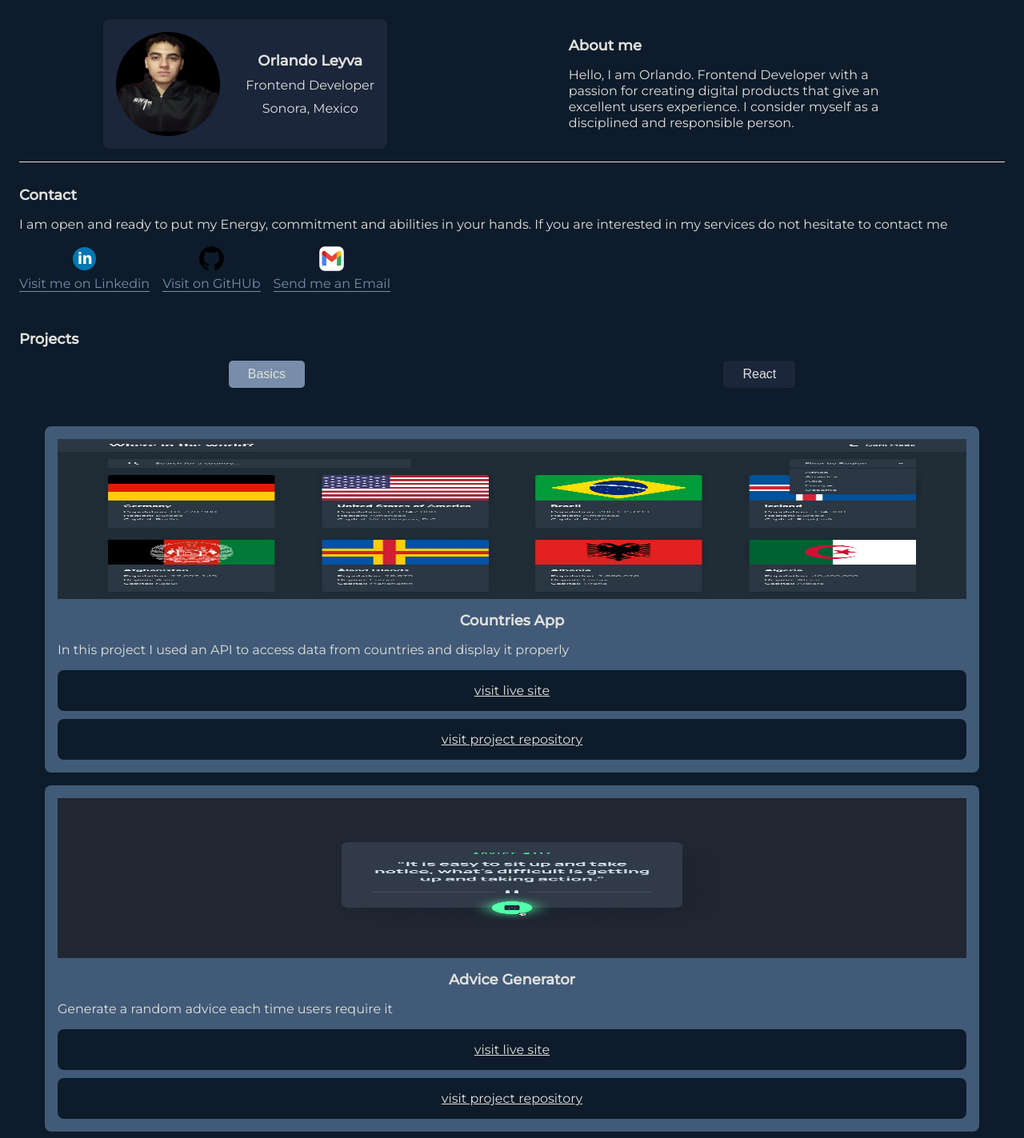
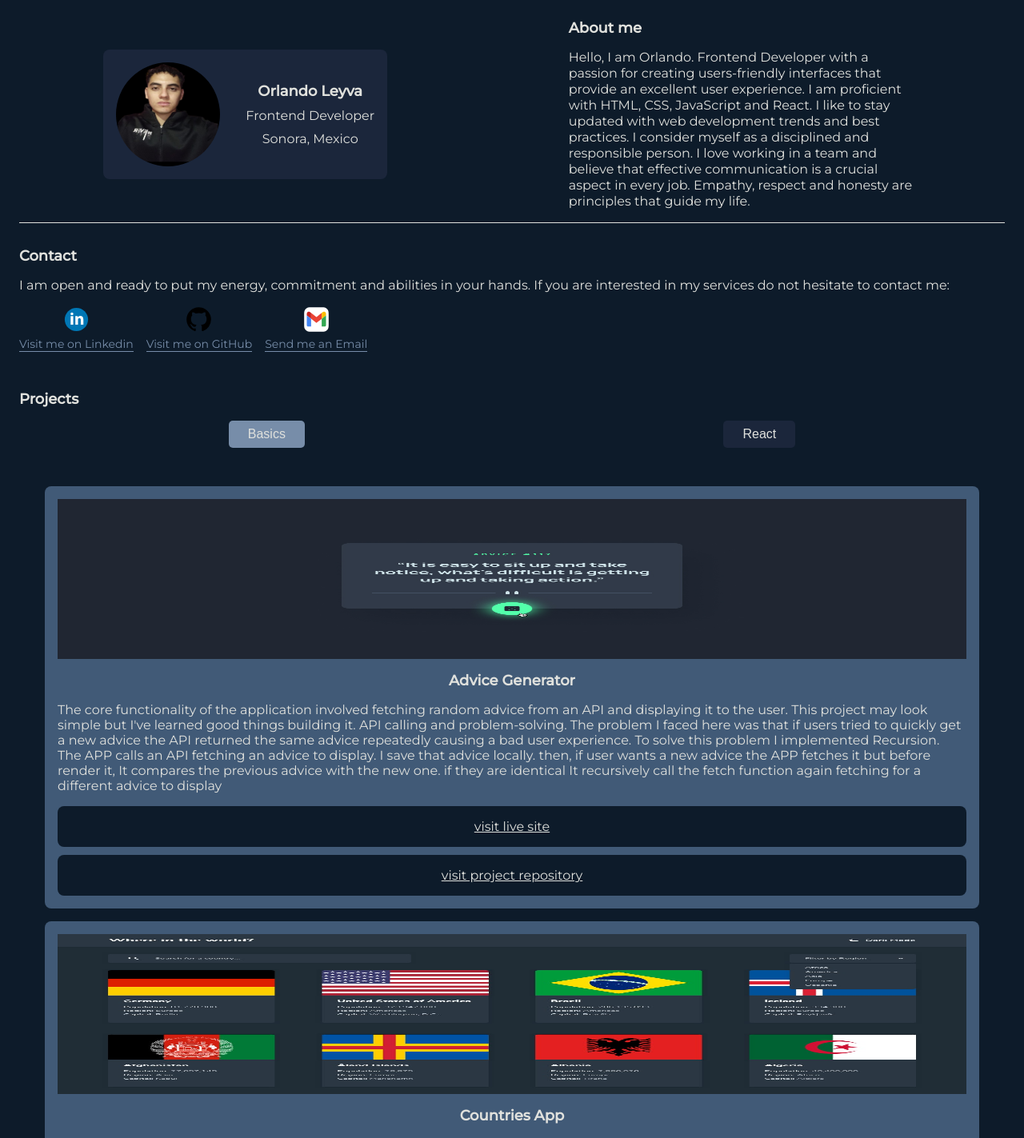
Before and after one commit to OrlandoLeyva/Portfolio, a React (Vite) app: page / in a window 1280 px wide. Shown: the top 1423 px of the page at 80% size. Built offline with nearby package versions, Linux system fonts and the light colour scheme.

Commit message:
form data

```diff
--- a/src/App.jsx
+++ b/src/App.jsx
@@ -13,7 +13,7 @@ function App() {
             <main className=''>
                 <section className='contact-section'>
                     <h2>Contact</h2>
-                    I am open and ready to put my Energy, commitment and abilities in your hands. If you are interested in my services do not hesitate to contact me
+                    I am open and ready to put my energy, commitment and abilities in your hands. If you are interested in my services do not hesitate to contact me:
                     <div className='contacts-container'>
                         <Contact
                             to='https://www.linkedin.com/in/orlando-leyva/'
@@ -25,7 +25,7 @@ function App() {
                         <Contact
                             to='https://github.com/OrlandoLeyva'
                             icon={githubIcon}
-                            text='Visit on GitHUb'
+                            text='Visit me on GitHub'
                             account='github'
                         />
 
--- a/src/components/Header.jsx
+++ b/src/components/Header.jsx
@@ -14,7 +14,7 @@ export default function Header(){
             <div className="about">
                 <h2>About me</h2>
                 <p>
-                    Hello, I am Orlando. Frontend Developer with a passion for creating digital products that give an excellent users experience. I consider myself as a  disciplined and responsible person.
+                    Hello, I am Orlando. Frontend Developer with a passion for creating users-friendly interfaces that provide an excellent user experience. I am proficient with HTML, CSS, JavaScript and React. I like to stay updated with web development trends and best practices. I consider myself as a disciplined and responsible person. I love working in a team and believe that effective communication is a crucial aspect in every job. Empathy, respect and honesty are principles that guide my life.
                 </p>
             </div>
         </header>
--- a/src/data.js
+++ b/src/data.js
@@ -3,12 +3,23 @@ import countriesPoster from './assets/images/countries-poster.jpg'
 import advicePoster from './assets/images/advice-app.poster.jpg'
 import shortlyPoster from './assets/images/shortly-poster.png'
 import quizzicalPoster from './assets/images/quizzical-poster.png'
+import formPoster from './assets/images/form-poster.jpg'
 
 export default [
+
+    {
+        name: 'Advice Generator',
+        description: "The core functionality of the application involved fetching random advice from an API and displaying it to the user. This project may look simple but I've learned good things building it. API calling and problem-solving. The problem I faced here was that if users tried to quickly get a new advice the API returned the same advice repeatedly causing a bad user experience. To solve this problem I implemented Recursion. The APP calls an API fetching an advice to display. I save that advice locally. then, if user wants a new advice the APP fetches it but before render it, It compares the previous advice with the new one. if they are identical It recursively call the fetch function again fetching for a different advice to display",
+        poster: advicePoster,
+        type: 'basic',
+        site: 'https://advice-generator-orlando.netlify.app/',
+        repository: 'https://github.com/OrlandoLeyva/Advice-generator'
+    },
+
     {
 
         name: 'Countries App',
-        description: 'In this project I used an API to access data from countries and display it properly',
+        description: 'The functionality of this projects is fetching countries data and display it to user. Users can click on any country and get detailed info about them and navigate to border countries. additionally, a back button that enables user to move back to the previous country or to the initial list of counties. the APP implements a search-bar for users to search for any country they want and finally a filter bar to filter countries by region ',
         poster: countriesPoster,
         type: 'basic',
         site: 'https://the-countries.netlify.app/',
@@ -16,17 +27,8 @@ export default [
     },
 
     {
-        name: 'Advice Generator',
-        description: 'Generate a random advice each time users require it',
-        poster: advicePoster,
-        type: 'basic',
-        site: 'https://advice-generator-orlando.netlify.app/',
-        repository: 'https://github.com/OrlandoLeyva/Advice-generator'
-    },
-
-    {
         name: 'Shortly URL APP',
-        description: 'Generate a short version of a valid URL',
+        description: 'The application allows users to input a long URL and receive a shortened version that they can easily share',
         poster: shortlyPoster,
         type: 'basic',
         site: 'https://shortly-orlando.netlify.app/',
@@ -39,5 +41,13 @@ export default [
         type: 'react',
         site: 'https://quizzical-app-orlando.netlify.app/',
         repository: 'https://github.com/OrlandoLeyva/quizzical-app'
+    },
+    {
+        name: 'Multi-step-form',
+        description: 'This form walks users through four steps to acquire a service. This project showcases my proficiency In react development. I used context to share data across components without having to pass it using props through the components hierarchy. I used react-router 6 to manage the navigation between the different steps of the form. I created a Error component for displaying an users-friendly error message. Throughout the development process I used important hooks like: useState, useEffect, useRef, useNavigation. I really focused on implementing the best practices and creating a well-structured project.',
+        poster: formPoster,
+        type: 'react',
+        site: 'https://multi-step-form-orlando.netlify.app/',
+        repository: 'https://github.com/OrlandoLeyva/quizzical-app'
     }
 ]
--- a/src/index.css
+++ b/src/index.css
@@ -154,10 +154,8 @@ main {
 
 .contact p {
   color: var(--silver-lake-blue);
-}
-
-.contact p {
   border-bottom: 1px solid var(--silver-lake-blue);
+  font-size: .875rem;
 }
 
 .contact-icon {
```
Also changed, not shown: src/assets/images/form-poster.jpg (added).
